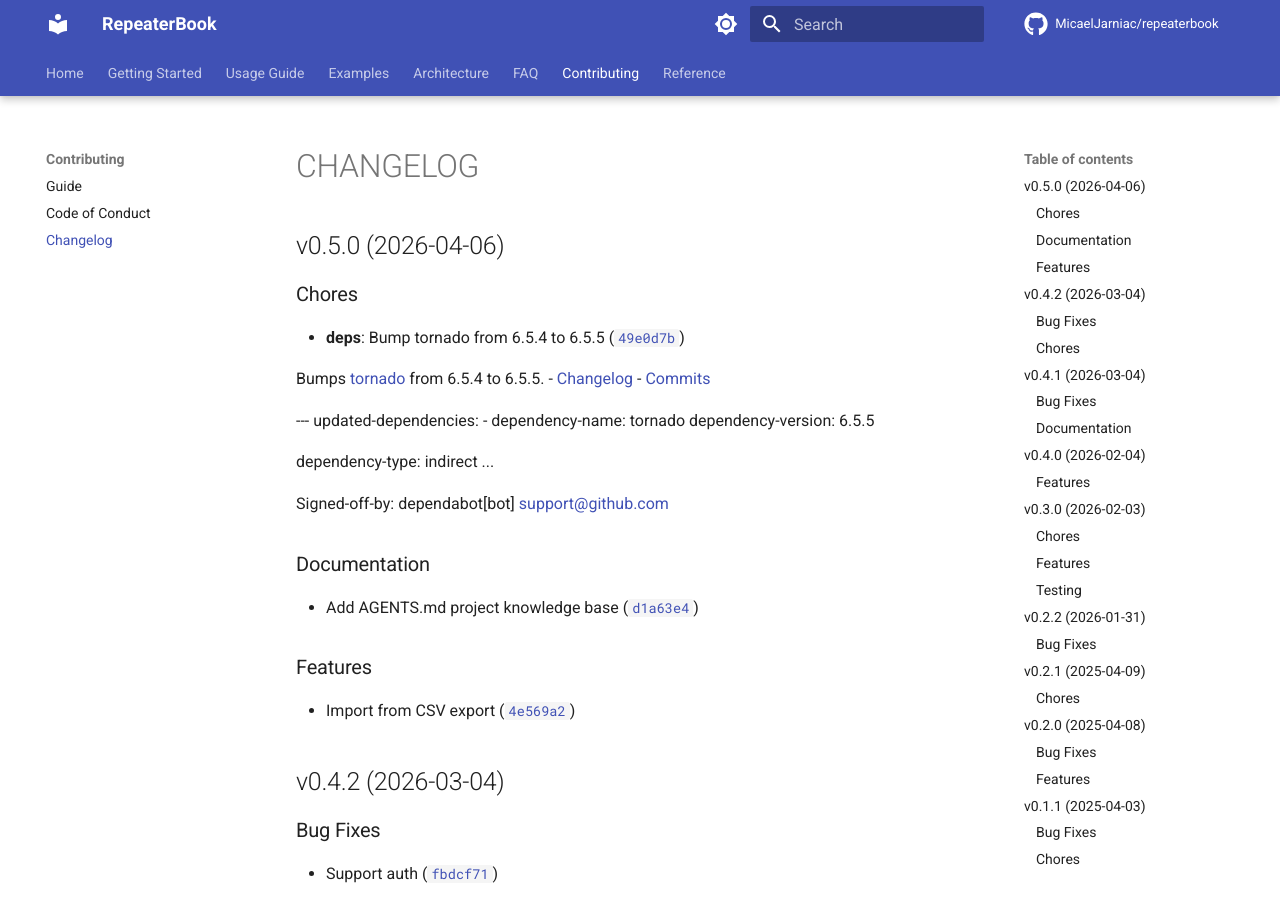
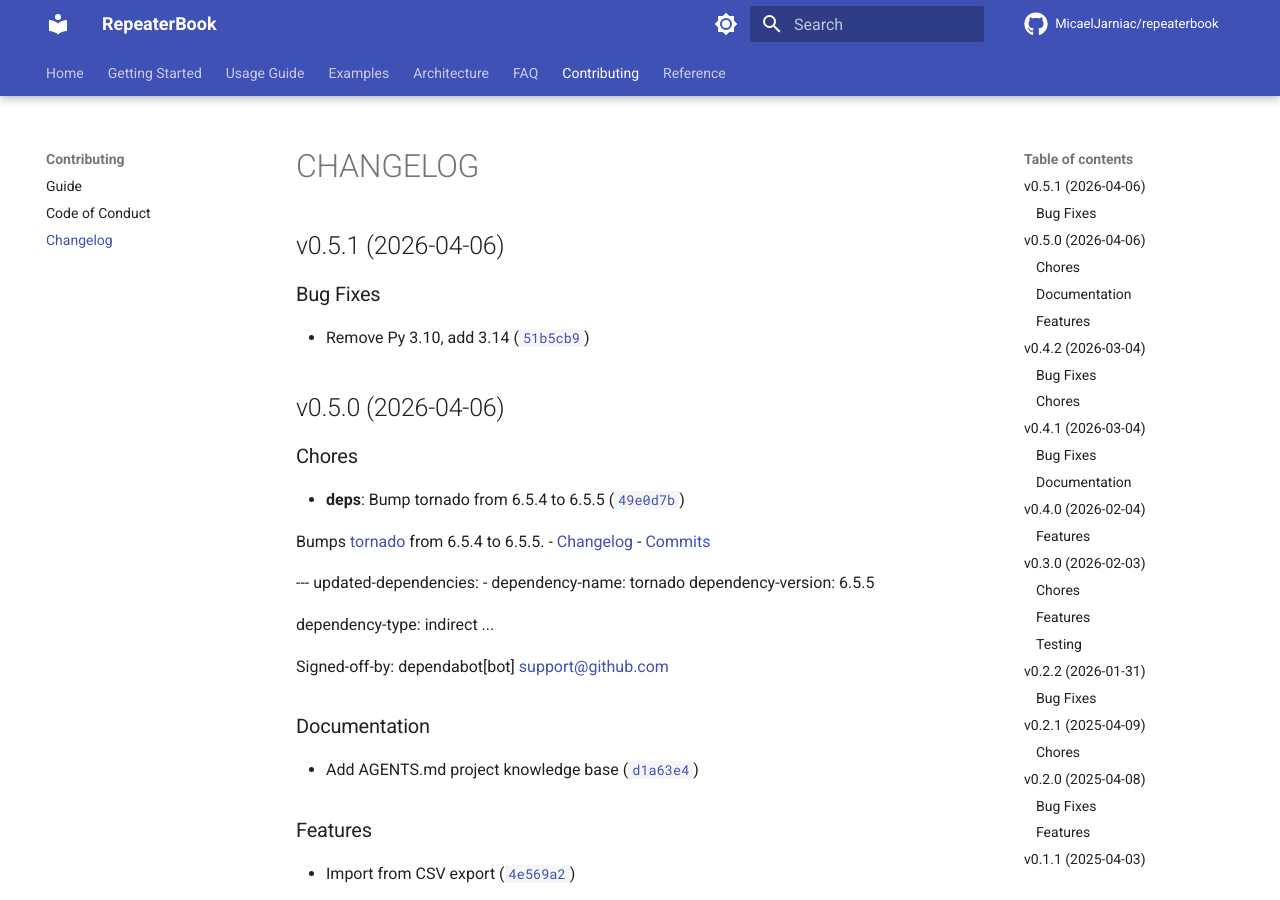
Before and after one commit to MicaelJarniac/repeaterbook, an MkDocs documentation site: the page built from docs/CHANGELOG.md, in a window 1280 px wide and 900 px high. Built offline with MkDocs 1.6.1 and Material for MkDocs 9.7.7, drawn with Linux system fonts in a browser that asks for light colours; comment, search, counter and statistics services are not loaded; the version menu is left out.

Commit message:
0.5.1
Automatically generated by python-semantic-release

```diff
--- a/docs/CHANGELOG.md
+++ b/docs/CHANGELOG.md
@@ -1,4 +1,12 @@
 # CHANGELOG
+
+
+## v0.5.1 (2026-04-06)
+
+### Bug Fixes
+
+- Remove Py 3.10, add 3.14
+  ([`51b5cb9`](https://github.com/MicaelJarniac/repeaterbook/commit/51b5cb93f0e02c12821bdec61c3a74b46acd4b4f))
 
 
 ## v0.5.0 (2026-04-06)
--- a/pyproject.toml
+++ b/pyproject.toml
@@ -1,6 +1,6 @@
 [project]
 name = "repeaterbook"
-version = "0.5.0"
+version = "0.5.1"
 description = "Python utility to work with data from RepeaterBook."
 authors = [
   {name = "Micael Jarniac", email = "micael@jarniac.dev"},
```
Also changed, not shown: 1 other file.
